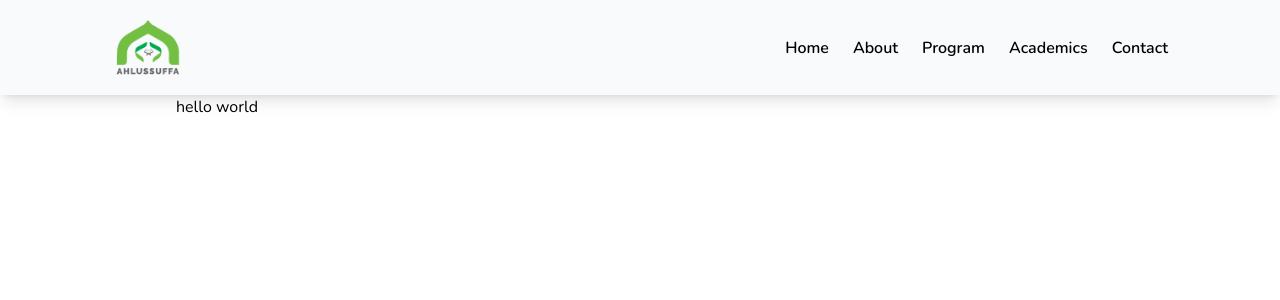
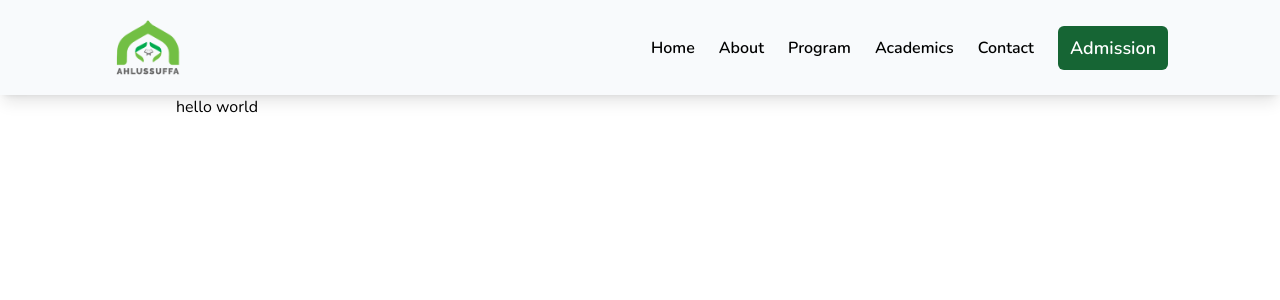
Before and after one commit to hxmood/ahlussuffadars, a Next.js app: page /programs in a window 1280 px wide. Shown: the top 300 px of the page. Built offline with nearby package versions, Linux system fonts and the light colour scheme.

Commit message:
added admission link

```diff
--- a/components/Hero.jsx
+++ b/components/Hero.jsx
@@ -76,7 +76,7 @@ const Hero = () => {
                     {taglines[currentIndex].subs}
                 </p>
                 <button className='relative mt-4 bg-green-900 text-white rounded-md lg:text-lg px-4 py-3 font-semibold hover:-translate-y-2 transition duration-500'>
-                    <Link href="/about">Know Us</Link>
+                    <Link href="https://docs.google.com/forms/d/1NpAzRU3ipYvOvLeSPMMWH9EJ-OIanyVbW8GdW7MRra8/viewform?edit_requested=true">Get an admission</Link>
                 </button>
             </div>
         </div>
--- a/components/Navbar.jsx
+++ b/components/Navbar.jsx
@@ -34,6 +34,9 @@ const Navbar = () => {
             <Link className='hover:text-green-600 transition-all duration-200' href="/">Programs</Link>
             <Link className='hover:text-green-600 transition-all duration-200' href="/">Academics</Link>
             <Link className='hover:text-green-600 transition-all duration-200' href="/">Contact</Link>
+            <button className='bg-green-800 text-white rounded-md lg:text-lg px-3 py-2'>
+              <Link href="https://docs.google.com/forms/d/1NpAzRU3ipYvOvLeSPMMWH9EJ-OIanyVbW8GdW7MRra8/viewform?edit_requested=true">Admission</Link>
+            </button>
         </div>
 
         {/* mobile responsive navbar */}
@@ -76,6 +79,9 @@ const Navbar = () => {
                   <FaArrowRight className='text-green-800'/>
                   <h2>Conract</h2>
                 </Link>
+                <button className='bg-green-800 text-white rounded-md lg:text-lg px-3 py-2 mt-5'>
+                  <Link href="https://docs.google.com/forms/d/1NpAzRU3ipYvOvLeSPMMWH9EJ-OIanyVbW8GdW7MRra8/viewform?edit_requested=true">Admission</Link>
+                </button>
               </div>
 
             </div>
--- a/components/Navbar2.jsx
+++ b/components/Navbar2.jsx
@@ -21,6 +21,9 @@ const Navbar2 = () => {
             <Link className='hover:text-green-600 transition-all duration-200' href="/">Program</Link>
             <Link className='hover:text-green-600 transition-all duration-200' href="/">Academics</Link>
             <Link className='hover:text-green-600 transition-all duration-200' href="/">Contact</Link>
+            <button className='bg-green-800 text-white rounded-md lg:text-lg px-3 py-2'>
+              <Link href="https://docs.google.com/forms/d/1NpAzRU3ipYvOvLeSPMMWH9EJ-OIanyVbW8GdW7MRra8/viewform?edit_requested=true">Admission</Link>
+            </button>
         </div>
 
         {/* mobile responsive navigation */}
@@ -69,6 +72,10 @@ const Navbar2 = () => {
                   <FaArrowRight className='text-green-800'/>
                   <h2>Conract</h2>
                 </Link>
+
+                <button className='bg-green-800 text-white rounded-md lg:text-lg px-3 py-2 mt-5'>
+                  <Link href="https://docs.google.com/forms/d/1NpAzRU3ipYvOvLeSPMMWH9EJ-OIanyVbW8GdW7MRra8/viewform?edit_requested=true">Admission</Link>
+                </button>
               </div>
 
             </div>
```
Also changed, not shown: app/icon.png (added).
